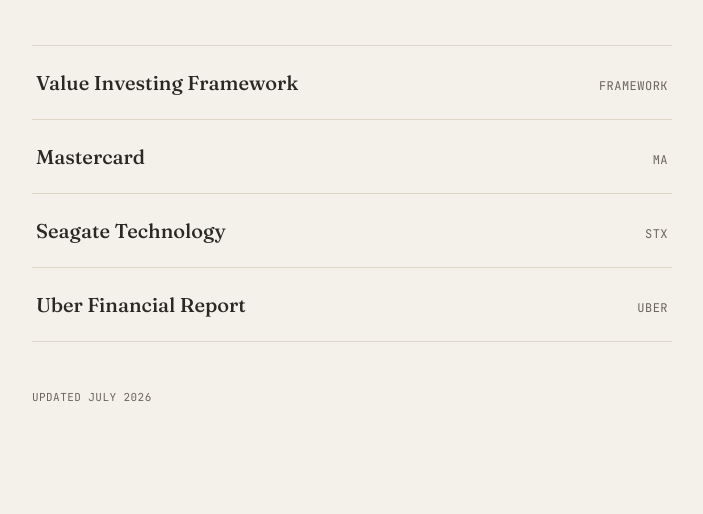
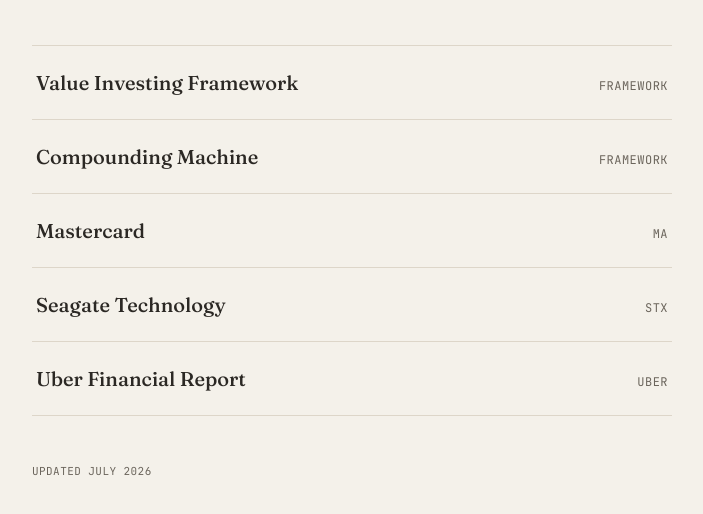
Before and after one commit to 6LYTH3/Investment-thesis, a plain HTML site: page index.html in a window 1280 px wide. Shown: the part 186-700 px from the top of the page, without its empty margins (288-991 px from the left). Drawn offline with Linux system fonts and the light colour scheme.

Commit message:
Update index.html

```diff
--- a/index.html
+++ b/index.html
@@ -117,6 +117,12 @@
       </a>
     </li>
     <li>
+  <a href="compound-machine-framework.html">
+    <span class="doc-title">Compounding Machine</span>
+    <span class="doc-ticker">FRAMEWORK</span>
+  </a>
+    </li>
+    <li>
       <a href="mastercard-investment-thesis-1.html">
         <span class="doc-title">Mastercard</span>
         <span class="doc-ticker">MA</span>
```
